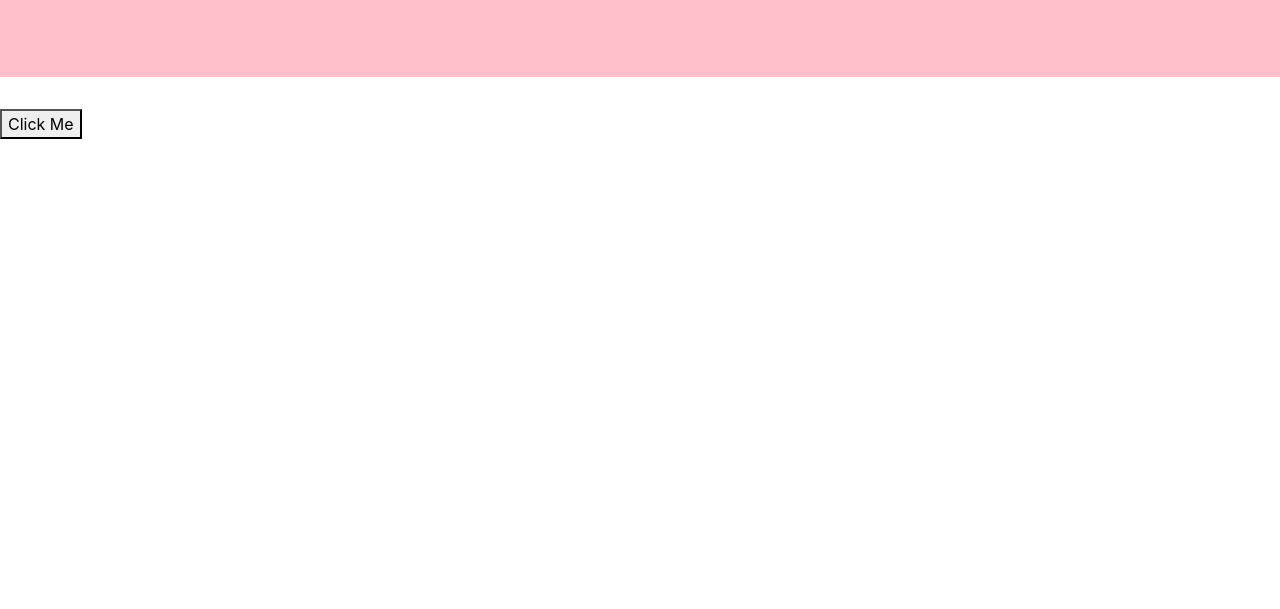
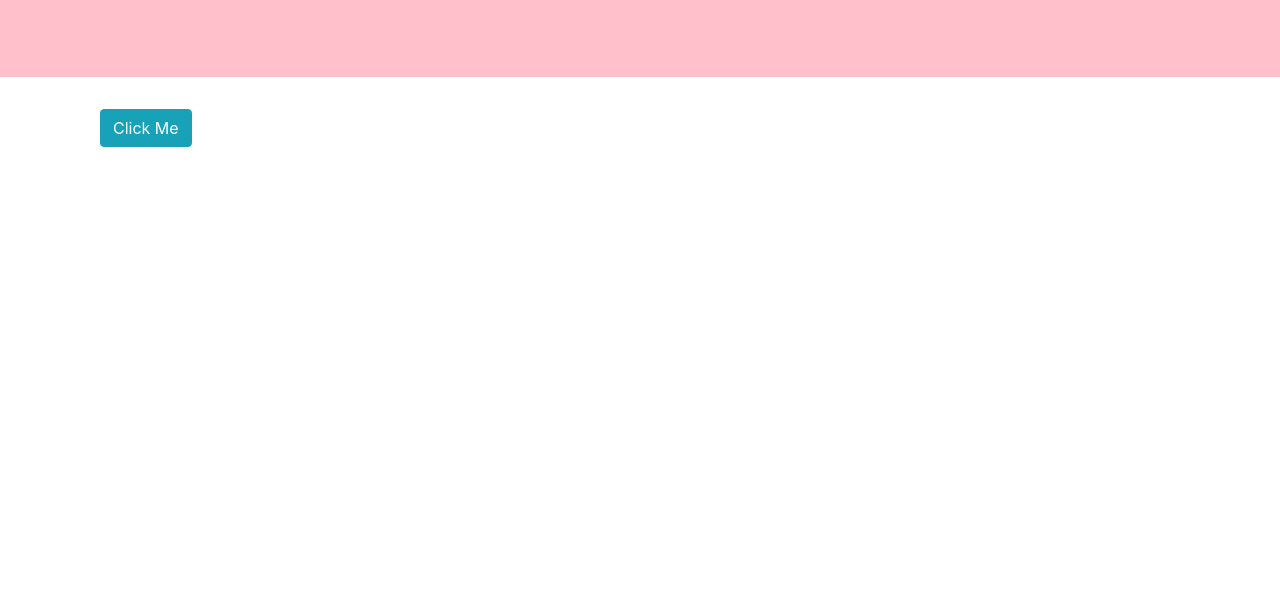
Before and after one commit to mattyparty/CatsForDrew, a plain HTML site: page index.html in a window 1280 px wide. Shown: the part 191-800 px from the top of the page. Drawn offline with nearby package versions, Linux system fonts and the light colour scheme.

Commit message:
boostrap fixes

```diff
--- a/index.html
+++ b/index.html
@@ -19,7 +19,9 @@
         <p class="lead">I made this for you! Click the button!</p>
       </div>
     </div>
-    <button id="cat-button">Click Me</button>
+    <div class="container">
+      <div class="col-12">
+        <button id="cat-button" class="btn btn-info">Click Me</button>
         <div id="images"></div>
         <script src="https://cdnjs.cloudflare.com/ajax/libs/jquery/3.2.1/jquery.min.js"></script>
         <script type="text/javascript">
@@ -52,5 +54,7 @@
               });
           });
         </script>
+      </div>
+    </div>
   </body>
 </html>
```
Lines whose indentation alone changed are shown as unchanged.
